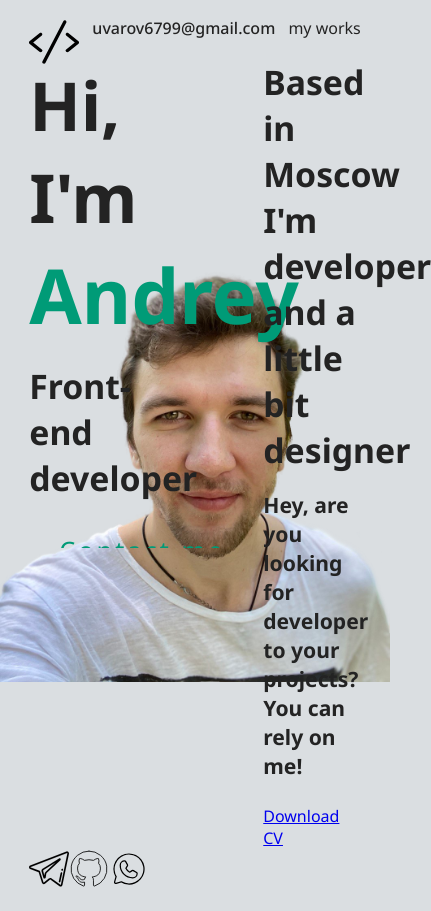
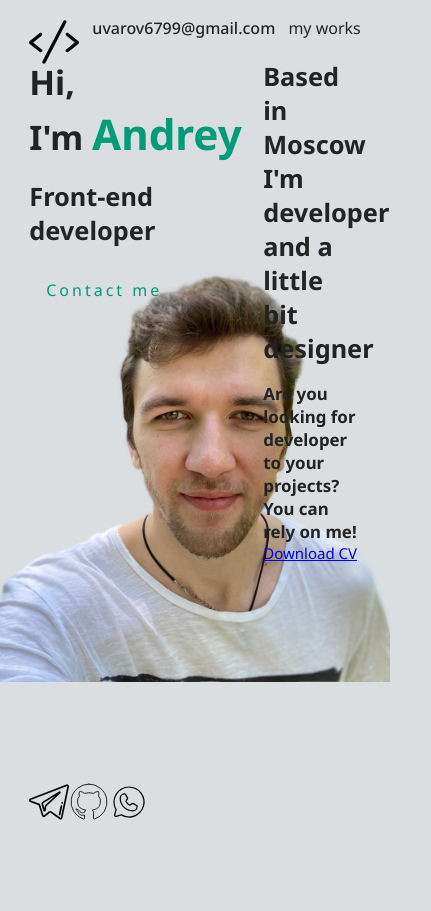
Before and after one commit to istredo/my-porfolio, a React (Create React App) app: page / in a window 390 px wide. Shown: the whole page, 431 px wide, since content can reach past the window. After the commit the page ends 844 px from the top, so only its background shows below. Built offline with nearby package versions, Linux system fonts and the light colour scheme.

Commit message:
feat: adaptive added

```diff
--- a/src/components/Content.jsx
+++ b/src/components/Content.jsx
@@ -20,7 +20,7 @@ const Content = () => {
 						<span></span>
 
 						<h3>Based in Moscow <br />I'm developer and a little bit designer</h3>
-						<h4>Hey, are you looking for developer to your projects?<br />You can rely on me!</h4>
+						<h4>Are you looking for developer to your projects?<br />You can rely on me!</h4>
 
 						<a href="#" target="_blank" rel="noopener noreferrer">
 							Download CV
--- a/src/components/Modal.jsx
+++ b/src/components/Modal.jsx
@@ -18,8 +18,9 @@ const Modal = ({ open, setOpen }) => {
 	return (
 		<div className='modal'>
 			<div className={open ? 'modal__bg overlayActive' : 'modal__bg'} onClick={onClose}>
+				<svg className="btn__close" onClick={onClose} viewBox="0 0 24 24" fill="none" xmlns="http://www.w3.org/2000/svg"><g id="SVGRepo_bgCarrier" strokeWidth="0"></g><g id="SVGRepo_tracerCarrier" strokeLinecap="round" strokeLinejoin="round"></g><g id="SVGRepo_iconCarrier"> <circle cx="12" cy="12" r="10" stroke="#000000" strokeWidth="1.5"></circle> <path d="M14.5 9.50002L9.5 14.5M9.49998 9.5L14.5 14.5" stroke="#000000" strokeWidth="1.5" strokeLinecap="round"></path> </g></svg>
+
 				<div className={open ? 'modal__container itemActive' : 'modal__container'} onClick={e => e.stopPropagation()}>
-					<svg className="btn__close" onClick={onClose} viewBox="0 0 24 24" fill="none" xmlns="http://www.w3.org/2000/svg"><g id="SVGRepo_bgCarrier" strokeWidth="0"></g><g id="SVGRepo_tracerCarrier" strokeLinecap="round" strokeLinejoin="round"></g><g id="SVGRepo_iconCarrier"> <circle cx="12" cy="12" r="10" stroke="#000000" strokeWidth="1.5"></circle> <path d="M14.5 9.50002L9.5 14.5M9.49998 9.5L14.5 14.5" stroke="#000000" strokeWidth="1.5" strokeLinecap="round"></path> </g></svg>
 					<div className='list__container'>
 						{
 							modalList.map((item) => (<ModalItem key={item.title} title={item.title} description={item.description} url={item.url} img={item.img} />))
--- a/src/scss/index.scss
+++ b/src/scss/index.scss
@@ -27,6 +27,164 @@ body {
 	margin: 0 auto;
 	position: relative;
 }
+
+// -----------------------------------
+
+@media (min-width: 1441px) {
+	.content {
+		font-size: 15px;
+		padding-bottom: 10vh;
+		align-items: center;
+		.left {
+			width: 30vw;
+			height: 40vh;
+		}
+		.right {
+			width: 25vw;
+		}
+		h2 {
+			font-size: 8vh;
+			span {
+				font-size: 9vh;
+			}
+		}
+		h3 {
+			font-size: 4vh;
+		}
+		h4 {
+			font-size: 2.5vh;
+			margin-bottom: 3vh;
+		}
+	}
+
+	.modal__container {
+		width: 80vw;
+		.list__container {
+			display: flex;
+			flex-direction: row;
+			justify-content: center;
+			align-items: center;
+			.modal__item {
+				max-width: 8vw;
+				height: 48vh;
+				.modal__desc {
+					font-size: 1vw;
+					height: 20%;
+				}
+			}
+		}
+	}
+
+	.button__contact {
+		width: 300px;
+		height: 80px;
+		padding: 15px 30px;
+		font-size: 2.5vh;
+	}
+}
+
+@media (max-width: 1440px) {
+	.right {
+		width: 25vw;
+	}
+	.content {
+		font-size: 15px;
+		padding-bottom: 10vh;
+		h2 {
+			font-size: 5vh;
+			span {
+				font-size: 6vh;
+			}
+		}
+		h3 {
+			font-size: 3vh;
+		}
+		h4 {
+			font-size: 2vh;
+		}
+	}
+	.button__contact {
+		width: 220px;
+		height: 60px;
+		padding: 15px 15px;
+	}
+
+	.modal__desc {
+		font-size: 18px;
+	}
+	.modal__item {
+		max-width: 8vw;
+		height: 48vh;
+	}
+	.list__container {
+		display: flex;
+		flex-direction: row;
+		justify-content: center;
+		align-items: center;
+	}
+	.modal__container {
+		width: 80vw;
+	}
+}
+
+@media (max-width: 1024px) {
+	.modal__container {
+		width: 70vw;
+		.btn__close {
+			display: none;
+		}
+		.list__container {
+			flex-direction: column;
+		}
+		.modal__item {
+			transition: 0.5s;
+			width: 50vw;
+			max-width: 90%;
+			height: 15vh;
+
+			.modal__title {
+				color: $white;
+				background-color: $accent;
+				padding: 5px 7px;
+				border-top-right-radius: 11px;
+			}
+			.modal__desc {
+				font-size: 18px;
+				height: 50%;
+			}
+		}
+	}
+
+	.content {
+		font-size: 15px;
+		padding-bottom: 10vh;
+		align-items: flex-start;
+		h2 {
+			font-size: 4vh;
+			span {
+				font-size: 5vh;
+			}
+		}
+		h3 {
+			font-size: 3vh;
+		}
+		h4 {
+			font-size: 2vh;
+		}
+	}
+	.button__contact {
+		width: 150px;
+		height: 60px;
+		padding: 15px 15px;
+		font-size: 16px;
+	}
+}
+@media (max-width: 767px) {
+}
+@media (max-width: 576px) {
+}
+
+// ______________________________
 
 .header__container {
 	display: flex;
@@ -65,34 +223,25 @@ body {
 .content {
 	flex: 1 0 auto;
 	display: flex;
-	align-items: center;
+
 	.left {
 		display: flex;
 		flex-direction: column;
-		width: 30vw;
-		height: 40vh;
 	}
 	.right {
 		display: flex;
 		flex-direction: column;
-
-		width: 25vw;
 	}
 	h2 {
-		font-size: 8vh;
 		margin-bottom: 2vh;
 		span {
 			color: $accent;
-			font-size: 9vh;
 		}
 	}
 	h3 {
-		font-size: 4vh;
 		margin-bottom: 2vh;
 	}
 	h4 {
-		font-size: 2.5vh;
-		margin-bottom: 3vh;
 	}
 	.content__container {
 		display: flex;
@@ -109,13 +258,11 @@ footer {
 	position: relative;
 	display: inline-block;
 	text-decoration: none;
+	text-align: center;
 	letter-spacing: 3px;
-	font-size: 3vh;
-	padding: 15px 30px;
 	overflow: hidden;
 	color: $accent;
-	width: 250px;
-	height: 69px;
+
 	transition: 0.2s;
 	border-radius: 5px;
 	.button__line {
@@ -196,6 +343,7 @@ footer {
 		opacity: 0;
 		transition: 500ms ease-in;
 	}
+
 	.modal__container {
 		background-color: $white-bg;
 		border-radius: 20px;
@@ -204,7 +352,6 @@ footer {
 		position: relative;
 		overflow: hidden;
 
-		width: 80vw;
 		transform: scale(0.2);
 		transition: 0.5s ease-in;
 	}
@@ -221,28 +368,27 @@ footer {
 		padding: 5px 10px;
 		position: absolute;
 		width: 50px;
-		top: 0.1vh;
-		right: 1vw;
-
+		top: 20vh;
+		right: 10vw;
 		border-radius: 50%;
 		border-color: transparent;
 		cursor: pointer;
 	}
+
 	.list__container {
-		display: flex;
-		flex-direction: row;
-		justify-content: center;
 		color: $accent;
-		gap: 30px;
+
+		gap: 2vw;
 		.modal__item {
 			transition: 0.5s;
-			max-width: 7vw;
 
 			overflow: hidden;
 			position: relative;
-			height: 50vh;
+
 			.modal__img {
-				max-width: 50vw;
+				object-fit: cover;
+				width: 100%;
+				height: 100%;
 			}
 			.modal__title {
 				position: absolute;
@@ -250,15 +396,16 @@ footer {
 				left: 0;
 				opacity: 1;
 				transition: 0.2s;
-				font-size: 30px;
+				font-size: 1.5vw;
 			}
 			.modal__desc {
+				color: $white;
 				position: absolute;
 				bottom: 0;
 				left: 0;
 				opacity: 0;
 				width: 100%;
-				height: 20%;
+
 				transition: 0.5s;
 			}
 		}
```
